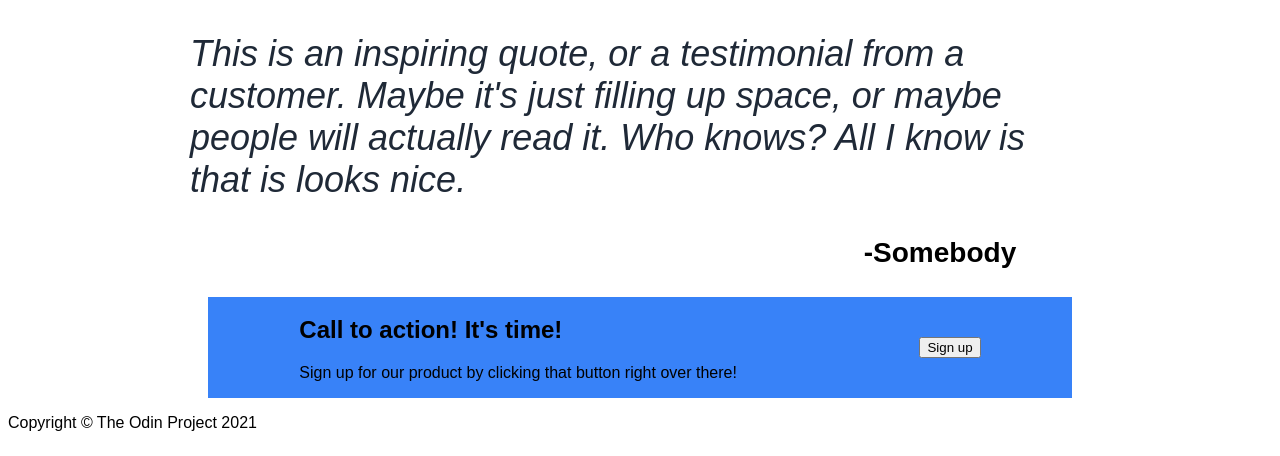
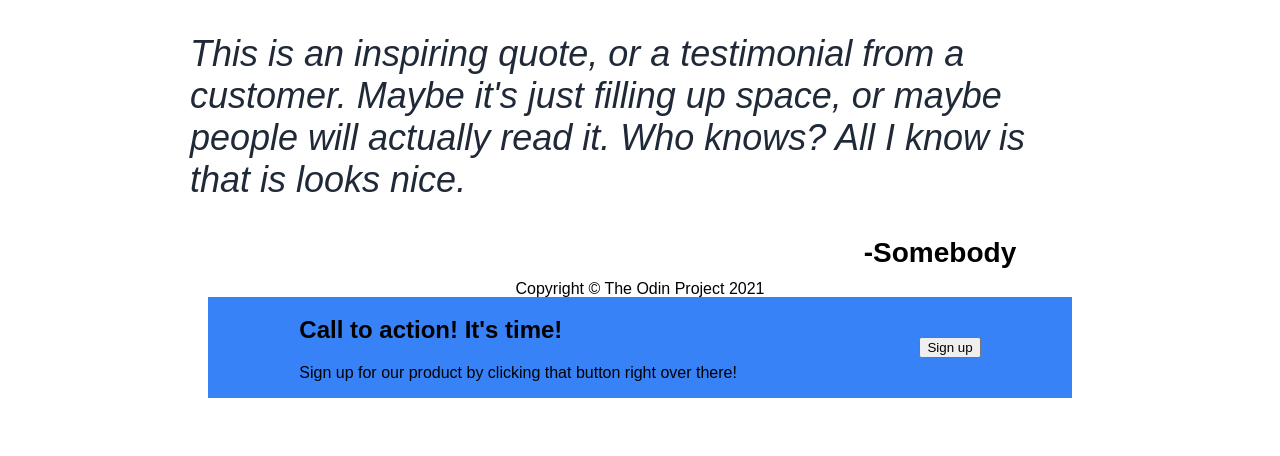
Before and after one commit to everett-moore/landing-page, a plain HTML site: page index.html in a window 1280 px wide. Shown: the part 486-942 px from the top of the page. After the commit the page ends 892 px from the top, so only its background shows below. Drawn offline with Linux system fonts and the light colour scheme.

Commit message:
Move footer to bottom

```diff
--- a/index.html
+++ b/index.html
@@ -74,8 +74,8 @@
       </div>
     </div>
 
-    <div>
-      <p>Copyright © The Odin Project 2021</p>
+    <div class="footer">
+      <p class="footertext">Copyright © The Odin Project 2021</p>
     </div>
   </body>
 </html>
--- a/styles.css
+++ b/styles.css
@@ -74,3 +74,15 @@ img {
 .boxleft {
   align-self: center;
 }
+
+.footer {
+  display: flex;
+  flex-direction: column;
+  justify-content: center;
+  align-items: center;
+}
+
+.footertext {
+  position: absolute;
+  bottom: 0;
+}
```
